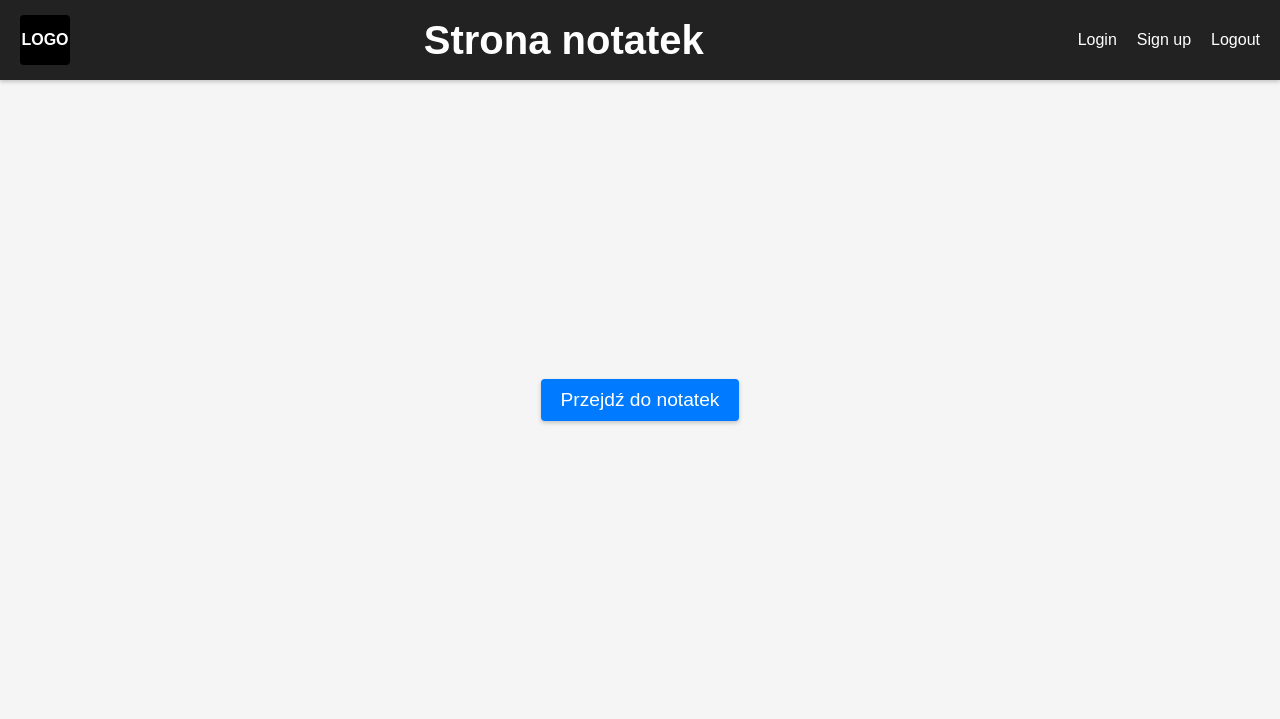
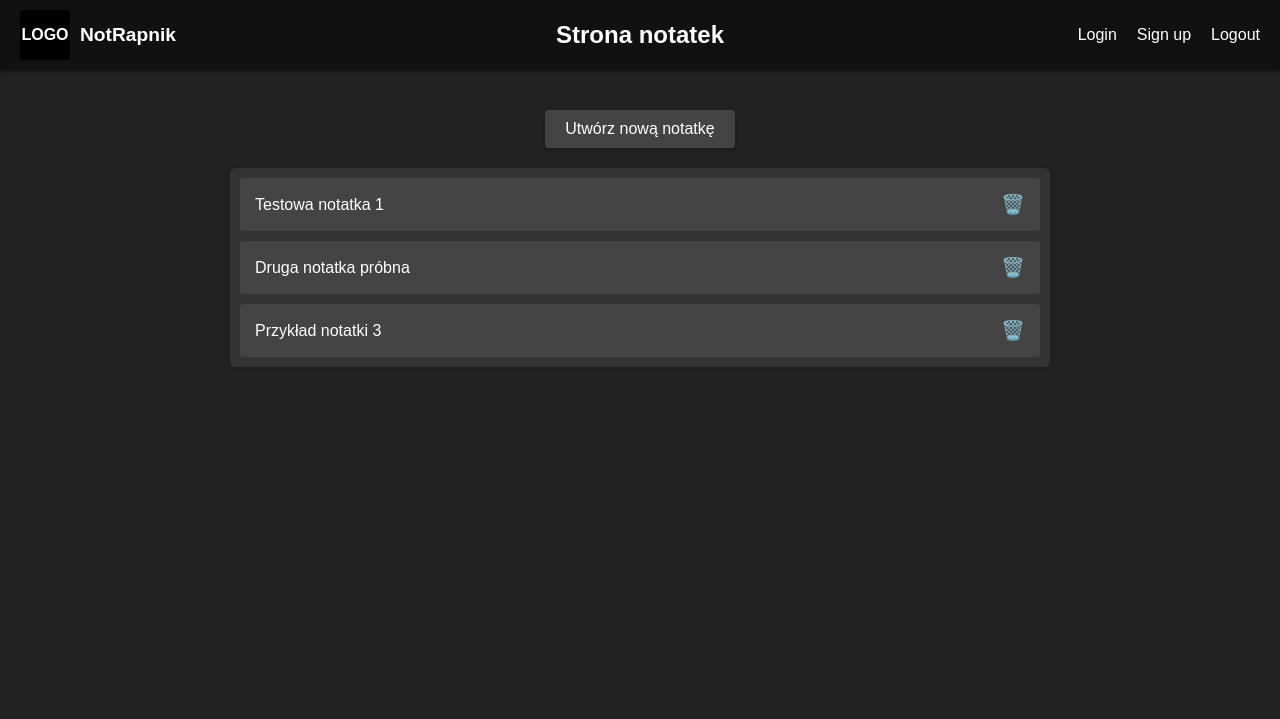
Before and after one commit to dopeman27/NotRapnik, a Flask app: page / in a window 1280 px wide. Shown: the top 719 px of the page. Run offline with Flask 3, Linux system fonts and the light colour scheme.

Commit message:
better look

```diff
--- a/planned_features.txt
+++ b/planned_features.txt
@@ -28,3 +28,6 @@ could have:
 - narzędzia do pisania, np. związki stylistyczne
 - podlaczenie do ai, praca z asystentem na biezaco
 - inne ciekawe narzedzia, np. skojarzenia itd.
+
+
+Ważne żeby aplikacja działała i na komputer i na telefon
--- a/static/style.css
+++ b/static/style.css
@@ -1,25 +1,29 @@
 body {
   margin: 0;
   font-family: Arial, sans-serif;
-  background: #f5f5f5;
+  background: #222;
+  color: #fff;
 }
 
 .navbar {
+  position: relative;
   display: flex;
   align-items: center;
   justify-content: space-between;
-  background-color: #222;
+  background-color: #111;
   padding: 0 20px;
-  height: 80px;
-  box-shadow: 0 2px 4px rgba(0,0,0,0.2);
+  height: 70px;
+  box-shadow: 0 2px 4px rgba(0,0,0,0.4);
 }
 
-.nav-left,
-.nav-center,
-.nav-right {
+.nav-center {
+  position: absolute;
+  left: 50%;
+  transform: translateX(-50%);
+}
+.nav-left, .nav-right {
   display: flex;
   align-items: center;
-
 }
 
 .logo {
@@ -34,12 +38,22 @@ body {
   border-radius: 4px;
 }
 
+.brand {
+  color: #fff;
+  font-size: 1.2rem;
+  font-weight: bold;
+  margin-left: 10px;
+}
+
 .title {
   color: #fff;
-  font-size: 2.5rem;
+  font-size: 1.5rem;
   font-weight: bold;
   text-decoration: none;
+}
 
+.title:hover {
+  text-decoration: none;
 }
 
 .nav-right a {
@@ -53,30 +67,64 @@ body {
   text-decoration: underline;
 }
 
-.centered,
-.centered-text {
+.home-wrapper {
   display: flex;
-  justify-content: center;
+  flex-direction: column;
   align-items: center;
-  height: 80vh;
-  flex-direction: column;
+  margin: 40px 0;
 }
 
-.centered-text {
-  font-size: 2rem;
-  color: #333;
-}
-
-.btn {
+.btn-new {
   padding: 10px 20px;
-  background-color: #007bff;
+  background-color: #444;
   color: #fff;
-  text-decoration: none;
+  border: none;
   border-radius: 4px;
-  font-size: 1.2rem;
+  font-size: 1rem;
+  cursor: pointer;
+  margin-bottom: 20px;
   box-shadow: 0 2px 4px rgba(0,0,0,0.2);
 }
 
-.btn:hover {
-  background-color: #0056b3;
+.btn-new:hover {
+  background-color: #555;
 }
+
+.notes-container {
+  width: 80%;
+  max-width: 800px;
+  background: #333;
+  border-radius: 6px;
+  box-shadow: 0 2px 8px rgba(0,0,0,0.1);
+  padding: 10px;
+  display: flex;
+  flex-direction: column;
+  gap: 10px;
+}
+
+.note-item {
+  background: #444;
+  color: #fff;
+  padding: 15px;
+  border: none;
+  border-radius: 4px;
+  display: flex;
+  justify-content: space-between;
+  align-items: center;
+  font-size: 1rem;
+  cursor: pointer;
+}
+
+.note-item:hover {
+  background: #555;
+}
+
+.trash-btn {
+  margin-left: 10px;
+  font-size: 1.2rem;
+  color: #dc3545;
+}
+
+.trash-btn:hover {
+  color: #c82333;
+}
--- a/templates/base.html
+++ b/templates/base.html
@@ -1,4 +1,3 @@
-<!-- templates/base.html -->
 <!doctype html>
 <html lang="pl">
 <head>
@@ -12,6 +11,7 @@
     <nav class="navbar">
       <div class="nav-left">
         <div class="logo">LOGO</div>
+        <span class="brand">NotRapnik</span>
       </div>
       <div class="nav-center">
         <a class="title" href="{{ url_for('home') }}">Strona notatek</a>
--- a/templates/home.html
+++ b/templates/home.html
@@ -1,9 +1,12 @@
-<!-- templates/home.html -->
-
 {% extends 'base.html' %}
 
 {% block content %}
-  <div class="centered">
-    <a class="btn" href="{{ url_for('notes') }}">Przejdź do notatek</a>
+  <div class="home-wrapper">
+    <button class="btn-new">Utwórz nową notatkę</button>
+    <div class="notes-container">
+      <button class="note-item">Testowa notatka 1<span class="trash-btn">🗑️</span></button>
+      <button class="note-item">Druga notatka próbna<span class="trash-btn">🗑️</span></button>
+      <button class="note-item">Przykład notatki 3<span class="trash-btn">🗑️</span></button>
+    </div>
   </div>
 {% endblock %}
```
